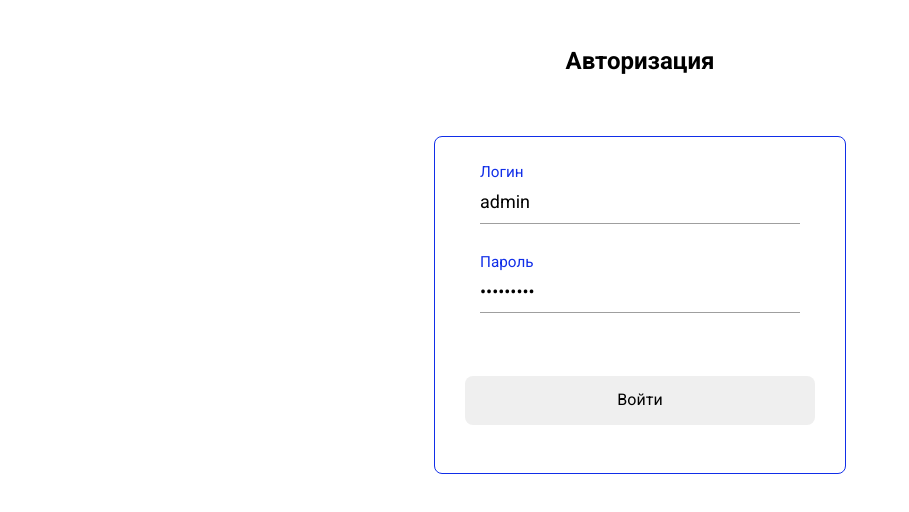
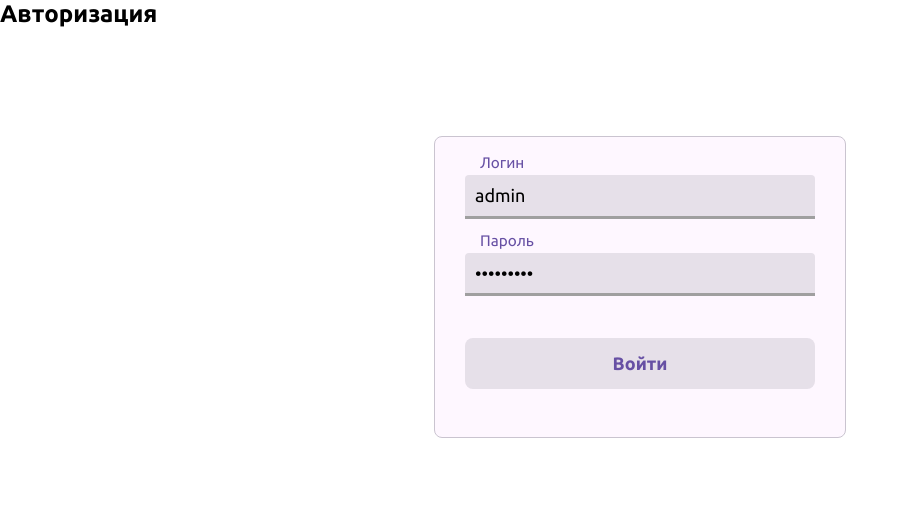
Before and after one commit to mizonov-iv/advance-test-task, a Vue app: page /login in a window 1280 px wide. Shown: the top 512 px of the page, without its empty margins (0-909 px from the left). Built offline with nearby package versions, Linux system fonts and the light colour scheme.

Commit message:
styling update

```diff
--- a/src/style.css
+++ b/src/style.css
@@ -1,5 +1,3 @@
-@import url('https://fonts.googleapis.com/css2?family=Roboto+Slab&family=Roboto:ital,wght@0,400;0,700;1,100&display=swap');
-
 @import 'styles/normalize.css';
 @import 'styles/typography.css';
 @import 'styles/loginForm.css';
@@ -9,7 +7,6 @@
 @import 'styles/modal.css';
 
 * {
-  font-family: 'Roboto', sans-serif;
   margin: 0;
   padding: 0;
   box-sizing: border-box;
--- a/src/styles/loginForm.css
+++ b/src/styles/loginForm.css
@@ -9,14 +9,15 @@
     margin: 1rem auto;
     max-width: 500px;
     padding: 30px;
-    border: 1px solid rgb(17, 46, 232);
+    background: #FEF7FF;
+    border: 1px solid #CAC4D0;
     border-radius: 8px;
 }
 
 .login-form > * {
     width: 100%;
     margin-bottom: 18px;
-    padding: 15px;
+    padding: 8px 0;
     border: none;
 }
 
@@ -27,18 +28,19 @@
 
 .login-input {
     width: 100%;
-    padding: 10px 0;
+    padding: 10px;
     border: 0;
     outline: none;
-    border-radius: 0;
+    border-radius: 4px 4px 0 0;
     appearance: none;
     font-size: 18px;
-    border-bottom: 1px solid rgb(159, 159, 159);
+    background: #E6E0E9;
+    border-bottom: 3px solid rgb(159, 159, 159);
     transition: border-color .3s;
 }
 
 .login-input:focus {
-    border-color: rgb(17, 46, 232);
+    border-color: #6750A4;
 }
 
 .login-input__placeholder {
@@ -46,7 +48,7 @@
     position: absolute;
     left: 15px;
     top: 20px;
-    color: rgb(159, 159, 159);
+    color: #6750A4;
     font-size: 18px;
     pointer-events: none;
     transform-origin: left;
@@ -55,12 +57,10 @@
 
 .login-input:focus+.login-input__placeholder,
 .login-input:not(:focus):valid+.login-input__placeholder {
-    top: -5px;
+    top: -15px;
     transform: scale(.85);
-    color: rgb(17, 46, 232);
+    color: #6750A4;
 }
-
-
 
 .login-error {
     text-align: center;
@@ -70,10 +70,20 @@
 
 .login-btn {
     cursor: pointer;
+    padding: 15px 0;
     border-radius: 8px;
+    font-size: 18px;
+    font-weight: 700;
+    color: #6750A4;
+    background: #E6E0E9;
+}
+
+.login-btn:disabled {
+    border: 2px solid rgba(29, 27, 32, 0.12);
+    color: rgba(29, 27, 32, 0.12);
 }
 
 .login-btn:hover {
-    background: rgb(17, 46, 232, 0.8);
+    background: #6750A4;
     color: white;
 }
--- a/src/styles/modal.css
+++ b/src/styles/modal.css
@@ -13,7 +13,7 @@
     border: 1px solid darkgrey;
     max-width: 300px;
     margin: 0 auto;
-    padding: 30px;
+    padding: 15px;
     display: flex;
     flex-direction: column;
     justify-content: center;
@@ -29,12 +29,13 @@
 }
 
 .modal-btn {
-    padding: 15px;
+    padding: 10px;
     cursor: pointer;
     border-radius: 8px;
-    border: none;
-    background: darkgrey;
+    color: #6750A4;
+    background: #E6E0E9;
     width: 80px;
+    border: 2px solid rgba(29, 27, 32, 0.12);
 }
 
 .modal-btn:not(:last-child) {
@@ -42,6 +43,6 @@
 }
 
 .modal-btn:hover {
-    background: #888888;
+    background: #6750A4;
     color: white;
 }
--- a/src/styles/navbar.css
+++ b/src/styles/navbar.css
@@ -1,8 +1,10 @@
 nav {
     display: flex;
     justify-content: space-between;
-    background: darkslateblue;
+    background: #6750A4;
     color: white;
+    font-size: 18px;
+    font-weight: 700;
 }
 
 .nav-list {
@@ -18,6 +20,10 @@ nav {
     color: white;
 }
 
+.nav-list-item:hover {
+    border-bottom: 2px solid #ffffff;
+}
+
 .nav-username {
     padding: 15px;
     margin: 5px;
--- a/src/styles/table.css
+++ b/src/styles/table.css
@@ -1,12 +1,30 @@
+.events-wrapper {
+    background: #F0F5FF;
+    height: 100vh;
+    padding: 15px;
+}
+
+.orders-header {
+    text-align: center;
+}
+
 table, th, td {
     table-layout: fixed;
     border-collapse: collapse;
-    border: 1px solid black;
+    /*border: 1px solid black;*/
     text-align: center;
+
 }
 
 table {
     margin: 15px auto;
+    background: #F0F5FF;
+}
+
+.table-head {
+    background: #FAFAFA;
+    border-bottom: 1px solid rgba(0, 0, 0, 0.06);
+    border-radius: 10px;
 }
 
 tr, td {
@@ -26,5 +44,6 @@ tr, td {
 }
 
 .completed {
-    background: rgb(143, 188, 143, 0.3);
+    background: #B7EB8F;
+    color: #52C41A;
 }
--- a/src/styles/typography.css
+++ b/src/styles/typography.css
@@ -1,4 +1,10 @@
-h2, h4 {
+@import url('https://fonts.googleapis.com/css2?family=Ubuntu:wght@400;700&display=swap');
+
+* {
+    font-family: 'Ubuntu', sans-serif;
+}
+
+h4 {
     text-align: center;
-    margin-top: 3rem;
+    margin-top: 2rem;
 }
--- a/src/views/EventsView.vue
+++ b/src/views/EventsView.vue
@@ -1,8 +1,9 @@
 <template>
   <Navbar/>
-  <h2>Все заказы</h2>
+  <div class="events-wrapper">
+    <h2 class="orders-header">Все заказы</h2>
     <table v-if="eventsStore.allEvents.length">
-    <tr>
+      <tr class="table-head">
         <td>ID</td>
         <td>Имя</td>
         <td class="td-sortable" @click="sortByAddress(eventsStore.allEvents)">
@@ -40,7 +41,6 @@
           />
         </td>
       </tr>
-
     </table>
     <h4 v-else>Активные заказы отсутсвуют</h4>
 
@@ -49,6 +49,8 @@
         @delete="handleDelete"
         :eventID="eventToDeleteID"
     />
+  </div>
+
 </template>
 
 <script lang="ts" setup>
```
Lines whose indentation alone changed are shown as unchanged.
